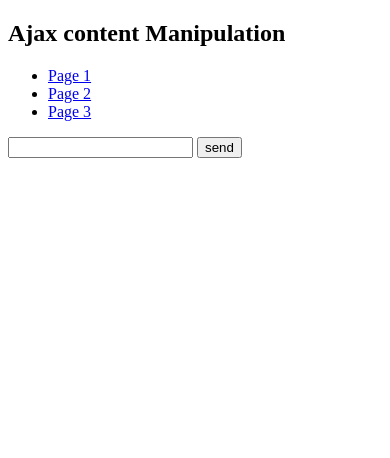
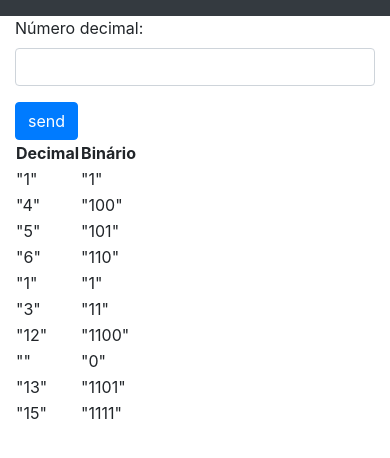
Before and after one commit to stallkid/Binarynator, a PHP site: page / in a window 390 px wide. Shown: the top 458 px of the page. Run offline with PHP 8.4, Linux system fonts and the light colour scheme.

Commit message:
Add index style and appends to show JSON data

```diff
--- a/database/converter.json
+++ b/database/converter.json
@@ -0,0 +1 @@
+[[{"decimal":"1","binary":"1"}],[{"decimal":"4","binary":"100"}],[{"decimal":"5","binary":"101"}],[{"decimal":"6","binary":"110"}],[{"decimal":"1","binary":"1"}],[{"decimal":"3","binary":"11"}],[{"decimal":"12","binary":"1100"}],[{"decimal":"","binary":"0"}],[{"decimal":"13","binary":"1101"}],[{"decimal":"15","binary":"1111"}]]
--- a/index.php
+++ b/index.php
@@ -9,31 +9,50 @@
   <link rel="stylesheet" type="text/css" href="css/style.css">
   <script type="text/javascript"
   src="https://cdnjs.cloudflare.com/ajax/libs/jquery/3.3.1/jquery.min.js"></script>
+  <link rel="stylesheet" href="https://stackpath.bootstrapcdn.com/bootstrap/4.1.3/css/bootstrap.min.css" integrity="sha384-MCw98/SFnGE8fJT3GXwEOngsV7Zt27NXFoaoApmYm81iuXoPkFOJwJ8ERdknLPMO" crossorigin="anonymous">
+<script src="https://stackpath.bootstrapcdn.com/bootstrap/4.1.3/js/bootstrap.min.js" integrity="sha384-ChfqqxuZUCnJSK3+MXmPNIyE6ZbWh2IMqE241rYiqJxyMiZ6OW/JmZQ5stwEULTy" crossorigin="anonymous"></script>
   <script src="./js/ajax_nav.js"></script>
 <script src="./js/app.js"></script>
 </head>
 <body>
 
 <div>
-  <h2>Ajax content Manipulation</h2>
-  <!-- <button type="button" onclick="loadDoc()">Change Content</button> -->
   <header>
-    <nav>
-      <ul>
-        <li><a href="#page1" class="active" id="page1-link">Page 1</a></li>
-        <li><a href="#page2" id="page2-link">Page 2</a></li>
-        <li><a href="#page3" id="page3-link">Page 3</a></li>
-      </ul>
+    <nav class="navbar navbar-expand-sm navbar-dark bg-dark">
+      <div class="collapse navbar-collapse" id="navbarNav">
+        <ul class="navbar-nav">
+          <li class="nav-item"><a href="#page1" class="active nav-link" id="page1-link">Page 1</a></li>
+          <li class="nav-item"><a href="#page2" class="nav-link" id="page2-link">Page 2</a></li>
+          <li class="nav-item"><a href="#page3" class="nav-link" id="page3-link">Page 3</a></li>
+        </ul>
+      </div>
     </nav>
   </header>
-  <div id="main-content">
+  <div id="main-content" class="container">
     <section id="page1">
-      <form id="data-form">
-        <input id="dec" name="dec" type="text">
-        <input id="send" type="submit" value="send">
-      </form>
-      <ul id="demo">
-      </ul>
+      <div class="row">
+        <div class="col-md-6 col-md-offset-3">
+          <form id="data-form">
+              <div class="form-group">
+                <label for="dec">Número decimal:</label>
+                <input id="dec" class="form-control" name="dec" type="text" autocomplete="off">
+              </div>
+              <input id="send"class="btn btn-primary" type="submit" value="send">
+          </form>
+          <table>
+          <thead>
+            <tr>
+              <th>Decimal</th>
+              <th>Binário</th>
+            </tr>
+          </thead>
+          <tbody id="table-content">
+          </tbody>
+          </table>
+        <ul id="demo">
+        </ul>
+        </div>
+      </div>
     </section>
     <section id="page2">
       <p>teste 2</p>
--- a/js/app.js
+++ b/js/app.js
@@ -1,8 +1,8 @@
 
 loadAjax = function() {
     console.time('put in database');
-    $.getJSON('./database/data.json', function (request) {
-        console.log(request);
+    $('#table-content').html("");
+    $.getJSON('./database/converter.json', function (request) {
 
         $.ajax({
             type: "POST",
@@ -17,6 +17,8 @@ loadAjax = function() {
                 console.log('Success');
                 $('#dec').val('');
                 $('#send').prop('disabled', false);
+                writeAjax();
+
             },
             error: function (jqxhr, status, exception) {
                 console.log('Error');
@@ -26,6 +28,21 @@ loadAjax = function() {
             }
         });
     });
+},
+writeAjax = function () {
+    $.getJSON('./database/converter.json', function (request) {
+        var string = '';
+        for (let i = 0; i < request.length; i++) {
+            string += '<tr><td>' + JSON.stringify(request[i][0]['decimal']) + '</td>'
+                + '<td>' + JSON.stringify(request[i][0]['binary']) + '</td></tr>';
+        }
+        $('#table-content').append(string);
+    });
+}
+clearJson = function () {
+    $.post("./../php/clearJson.php"), function (data) {
+        console.log(data);
+    }
 }
 
 $(document).ready( function () {
@@ -33,5 +50,9 @@ $(document).ready( function () {
         e.preventDefault();
         loadAjax();
         $('#send').prop('disabled', true);
-    })
+    });
+    $('#clear-json').click( function (e) {
+        e.preventDefault();
+    });
+    writeAjax();
 });
--- a/php/operations.php
+++ b/php/operations.php
@@ -1,4 +1,5 @@
 <?php
+require_once './binaryControl.php';
 
     /**
      * Realiza as opearações de dois numero em decimal e binário
```
Also changed, not shown: database/mult-operations.json (+1 -1 lines), php/binaryControl.php (+7 -6 lines), php/clearJson.php (added, +11 -0 lines), php/seeds/binarySeeds.php (+16 -9 lines).
